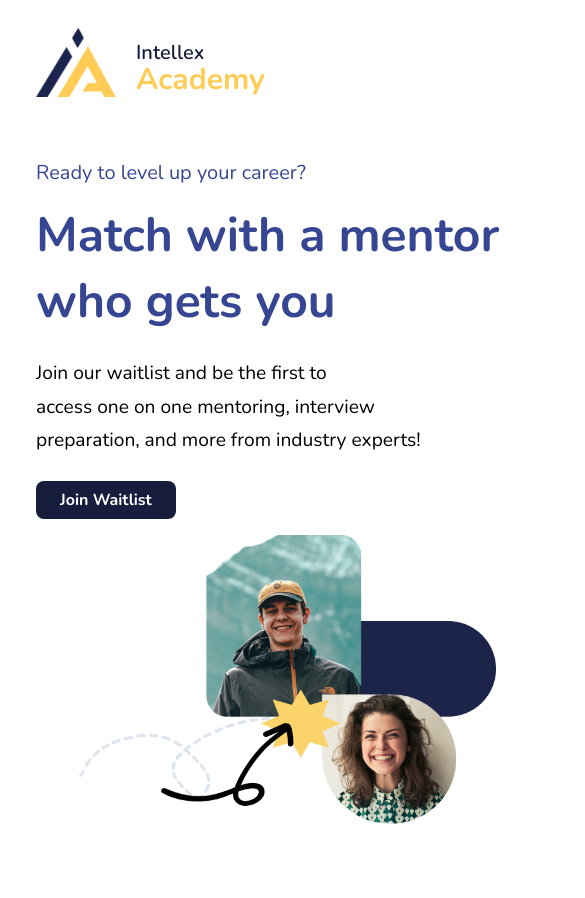
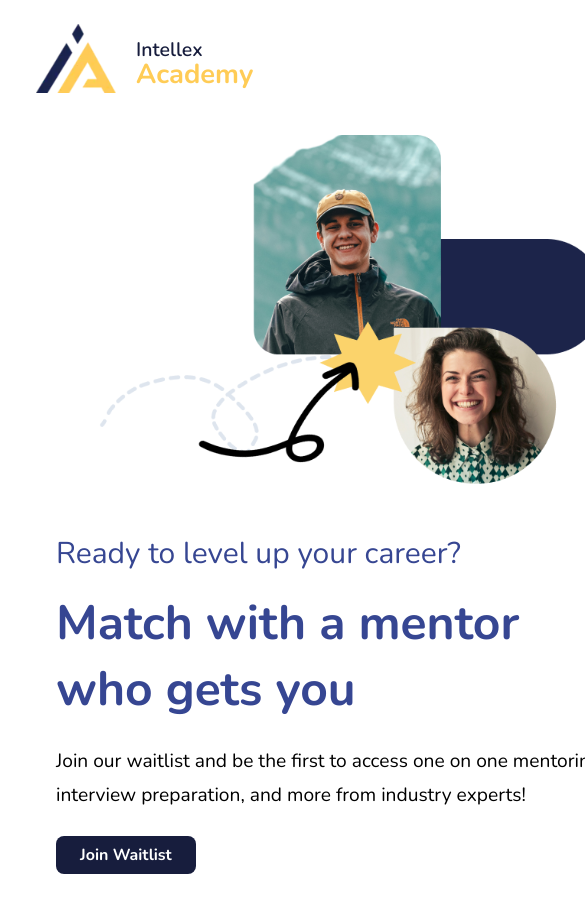
Before and after one commit to henrylin03/intellex-pre-registration-page, a website: page index.html in a window 390 px wide. Shown: the top 898 px of the page, 585 px wide, since content can reach past the window. Drawn offline with nearby package versions, Linux system fonts and the light colour scheme.

Commit message:
style: on single screens, there is only a single column grid, but the image to the right now slides on top (ordering changes)
use of media queries to achieve this as i'm not sure at the moment how else to manage this automatically. the breakpoint is manually hardcoded in using a spot test, at 1685px

```diff
--- a/style.css
+++ b/style.css
@@ -15,10 +15,10 @@
 }
 
 body {
-  height: 100dvh;
-  width: clamp(70dvw, 700px, 100%);
-  margin: 0 auto;
-  padding: 12px 36px;
+  max-height: 100dvh;
+  width: clamp(700px, 70dvw, 100%);
+  margin: 8px auto;
+  padding: 0 36px;
 }
 
 h1,
@@ -26,7 +26,7 @@ h2,
 h3 {
   margin: 0;
   padding: 0;
-  line-height: min(1.25, 1vh);
+  line-height: min(1.25, 1vw);
 }
 
 a {
@@ -46,7 +46,7 @@ header {
 .branding h2 {
   color: var(--yellow-500);
   font-weight: 700;
-  font-size: min(1.875rem, 5vh);
+  font-size: min(1.875rem, 7vw);
   line-height: 1;
   margin-left: -20px;
 }
@@ -54,7 +54,7 @@ header {
 h2>.smaller {
   color: var(--blue-900);
   font-weight: 600;
-  font-size: min(1.25rem, 2.5vh);
+  font-size: min(1.25rem, 5vw);
 }
 
 .logo>img {
@@ -66,11 +66,13 @@ h2>.smaller {
 main {
   padding: 80px 0;
   width: 100%;
+  max-height: 100%;
 
   /* grid */
   display: grid;
-  grid-template-columns: repeat(auto-fit, minmax(500px, 1fr));
+  grid-template-columns: repeat(auto-fit, minmax(550px, 1fr));
   align-items: start;
+  gap: 16px;
 }
 
 /* MAIN - LEFT SIDE */
@@ -90,7 +92,7 @@ hgroup {
 }
 
 h3 {
-  font-size: clamp(1.75vw, 1.75rem, 20px);
+  font-size: clamp(30px, 1.75rem, 2dvw);
   font-weight: normal;
 }
 
@@ -139,16 +141,27 @@ main>figure {
 }
 
 main img {
-  /* max-width: 100%; */
   height: 100%;
+}
+
+/* grid collapse */
+@media only screen and (max-width: 1685px) {
+  main {
+    padding: 4px 20px;
+  }
+
+  /* put image on top */
+  main>figure {
+    order: -1;
+  }
+
+  .text-container {
+    padding-bottom: 20px;
+  }
 }
 
 /* mobile breakpoint */
 @media only screen and (max-width: 768px) {
-  main {
-    padding: 40px 0;
-  }
-
   .text-container {
     gap: 4px;
   }
@@ -167,8 +180,8 @@ main img {
   }
 
   main img {
-    height: auto;
     width: 100%;
+    max-height: 50dvh;
   }
 }
 
```
